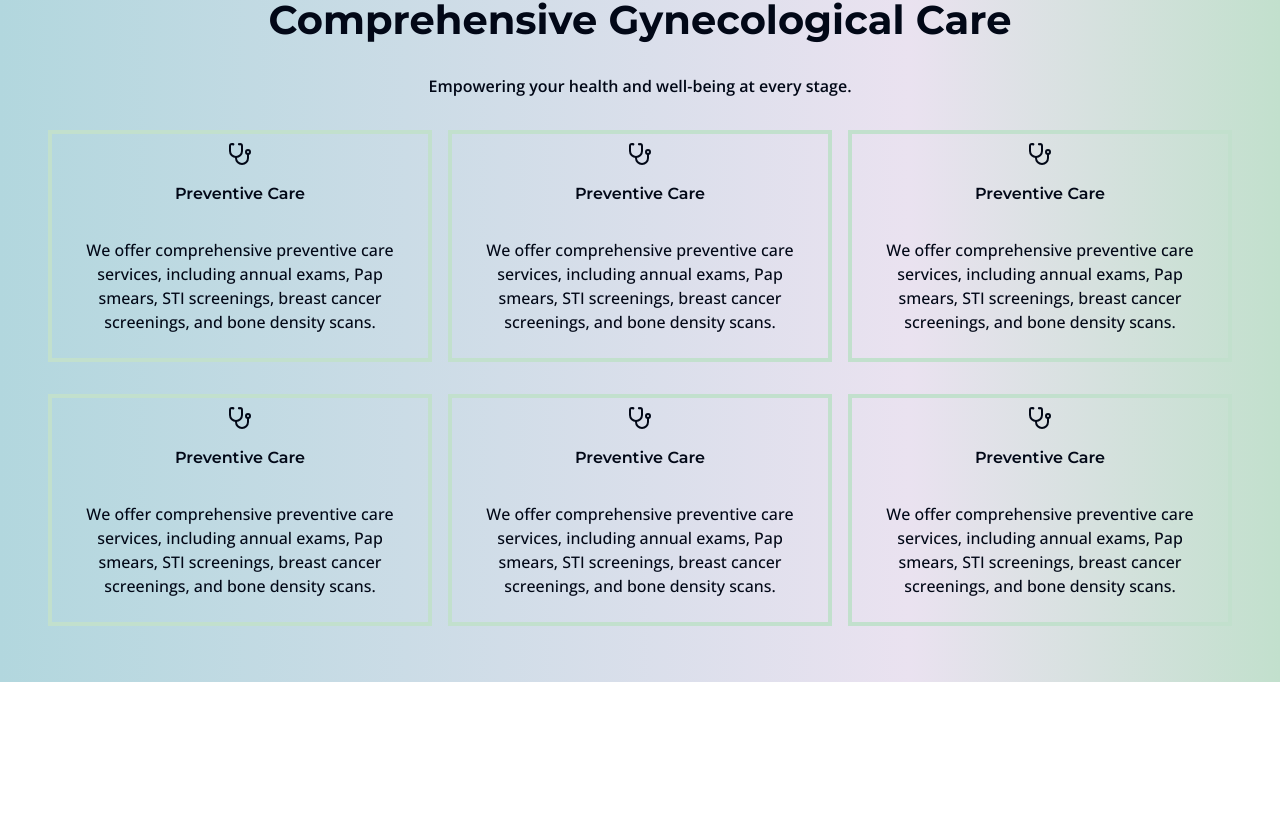
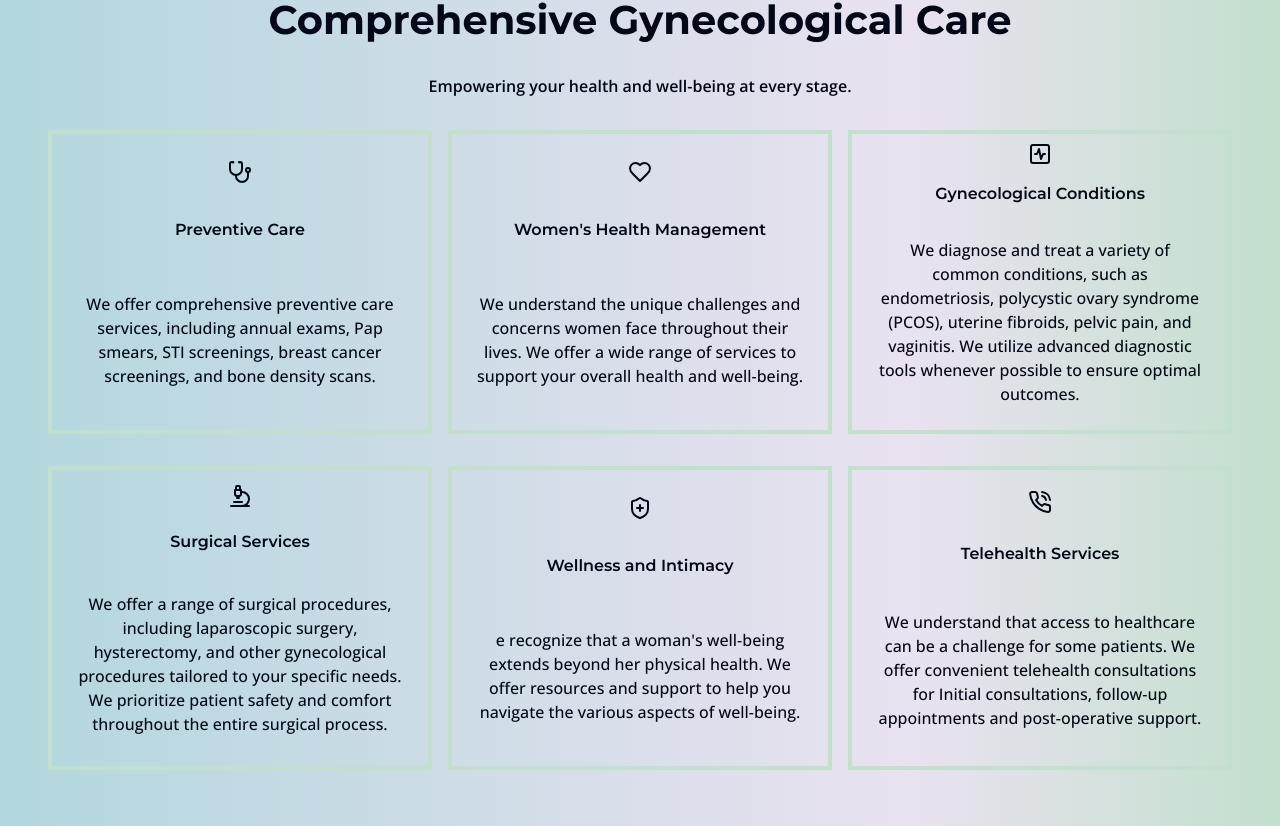
Before and after one commit to mryan-3/hopewell, a React (Vite) app in the folder frontend/: page / in a window 1280 px wide. Shown: the part 1736-2562 px from the top of the page. Before the commit the page ends 2418 px from the top, so only its background shows below. Built offline with nearby package versions, Linux system fonts and the light colour scheme.

Commit message:
Updated the services section

```diff
--- a/frontend/src/components/Services.tsx
+++ b/frontend/src/components/Services.tsx
@@ -1,5 +1,5 @@
 import React from 'react'
-import { Stethoscope } from 'lucide-react'
+import { Stethoscope, Microscope, Heart, ShieldPlus, ActivitySquare, PhoneCall} from 'lucide-react'
 
 const Services: React.FC = () => {
   return (
@@ -17,7 +17,7 @@ const Services: React.FC = () => {
         <div className='flex flex-col md:grid grid-rows-2 grid-cols-3 p-2'>
           <div className='border-accent border-4 p-2 mx-2 my-4 flex flex-col justify-evenly items-center'>
             <Stethoscope />
-            <h2 className='font-montserrat font-semibold text-12px p-4 '>
+            <h2 className='font-montserrat font-semibold text-center text-12px p-4 '>
               Preventive Care
             </h2>
             <p className='font-open-sans font-medium text-10px leading-6 text-center p-4'>
@@ -27,58 +27,61 @@ const Services: React.FC = () => {
             </p>
           </div>
           <div className='border-accent border-4 p-2 my-4 mx-2 flex flex-col justify-evenly items-center'>
-            <Stethoscope />
-            <h2 className='font-montserrat font-semibold text-12px p-4'>
-              Preventive Care
+            <Heart />
+            <h2 className='font-montserrat font-semibold text-center text-12px p-4'>
+              Women's Health Management{' '}
             </h2>
             <p className='font-open-sans font-medium text-10px leading-6 text-center p-4'>
-              We offer comprehensive preventive care services, including annual
-              exams, Pap smears, STI screenings, breast cancer screenings, and
-              bone density scans.{' '}
+              We understand the unique challenges and concerns women face
+              throughout their lives. We offer a wide range of services to
+              support your overall health and well-being.
             </p>
           </div>
           <div className='border-accent border-4 p-2 my-4 mx-2 flex flex-col justify-evenly items-center'>
-            <Stethoscope />
-            <h2 className='font-montserrat font-semibold text-12px p-4 '>
-              Preventive Care
+            <ActivitySquare />
+            <h2 className='font-montserrat font-semibold text-center text-12px p-4 '>
+              Gynecological Conditions
             </h2>
             <p className='font-open-sans font-medium text-10px text-center leading-6 p-4'>
-              We offer comprehensive preventive care services, including annual
-              exams, Pap smears, STI screenings, breast cancer screenings, and
-              bone density scans.{' '}
+              We diagnose and treat a variety of common conditions, such as
+              endometriosis, polycystic ovary syndrome (PCOS), uterine fibroids,
+              pelvic pain, and vaginitis. We utilize advanced diagnostic tools
+              whenever possible to ensure optimal outcomes.
             </p>
           </div>
           <div className='row-start-2 border-accent border-4 p-2 my-4 mx-2 flex flex-col justify-evenly items-center'>
-            <Stethoscope />
-            <h2 className='font-montserrat font-semibold text-12px p-4 '>
-              Preventive Care
+            <Microscope />
+            <h2 className='font-montserrat font-semibold text-12px text-center p-4 '>
+              Surgical Services
             </h2>
             <p className='font-open-sans font-medium text-10px text-center leading-6 p-4'>
-              We offer comprehensive preventive care services, including annual
-              exams, Pap smears, STI screenings, breast cancer screenings, and
-              bone density scans.{' '}
+              We offer a range of surgical procedures, including laparoscopic
+              surgery, hysterectomy, and other gynecological procedures tailored
+              to your specific needs. We prioritize patient safety and comfort
+              throughout the entire surgical process.
             </p>
           </div>
           <div className='row-start-2 border-accent border-4 p-2 my-4 mx-2 flex flex-col justify-evenly items-center'>
-            <Stethoscope />
-            <h2 className='font-montserrat font-semibold text-12px p-4 '>
-              Preventive Care
+            <ShieldPlus/>
+            <h2 className='font-montserrat font-semibold text-center text-12px p-4 '>
+              Wellness and Intimacy
             </h2>
             <p className='font-open-sans font-medium text-10px text-center leading-6 p-4'>
-              We offer comprehensive preventive care services, including annual
-              exams, Pap smears, STI screenings, breast cancer screenings, and
-              bone density scans.{' '}
+              e recognize that a woman's well-being extends beyond her physical
+              health. We offer resources and support to help you navigate the
+              various aspects of well-being.
             </p>
           </div>
           <div className='row-start-2 border-accent border-4 p-2 mx-2 my-4 flex flex-col justify-evenly items-center'>
-            <Stethoscope />
-            <h2 className='font-montserrat font-semibold text-12px p-4 '>
-              Preventive Care
+            <PhoneCall />
+            <h2 className='font-montserrat font-semibold text-12px text-center p-4 '>
+              Telehealth Services
             </h2>
             <p className='font-open-sans font-medium text-10px text-center leading-6 p-4'>
-              We offer comprehensive preventive care services, including annual
-              exams, Pap smears, STI screenings, breast cancer screenings, and
-              bone density scans.{' '}
+              We understand that access to healthcare can be a challenge for
+              some patients. We offer convenient telehealth consultations for
+              Initial consultations, follow-up appointments and post-operative
+              support.
             </p>
           </div>
         </div>
```
